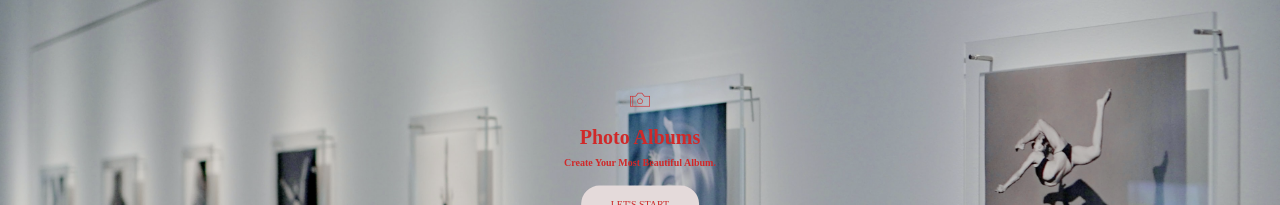
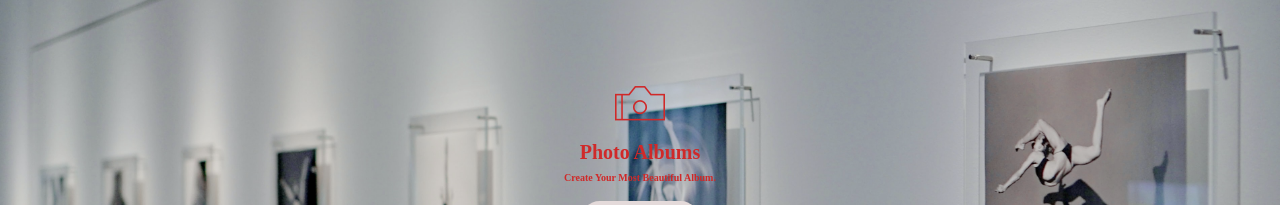
Before and after one commit to Rama-Qandeel/gallery-website, a React (Create React App) app in the folder front-end/: page / in a window 1280 px wide. Shown: the part 188-393 px from the top of the page. Built offline with nearby package versions, Linux system fonts and the light colour scheme; no server answers; the database is empty; the HTML template or start-up script is replaced by a standard one.

Commit message:
update some icon header style

```diff
--- a/front-end/sass/base/_typography.scss
+++ b/front-end/sass/base/_typography.scss
@@ -11,6 +11,13 @@ body {
     // text-transform: uppercase;
     backface-visibility: hidden;
     margin-bottom:1.5rem;
+
+
+    &__icon{
+        font-size:50px !important;
+        font-weight:400 !important;
+        margin-bottom:-20px
+    }
 
     &--main {
         display: block;
--- a/front-end/sass/components/_composition.scss
+++ b/front-end/sass/components/_composition.scss
@@ -28,7 +28,7 @@
         }
 
         &:hover {
-            outline: 1px solid $color-red-light;
+            outline: .3rem solid $color-red-light;
             transform: scale(1.05) translateY(-.5rem);
             box-shadow: 0 2.5rem 4rem rgba($color-black, .5);
             z-index: 20;
--- a/front-end/src/App.css
+++ b/front-end/src/App.css
@@ -21,6 +21,10 @@ body {
   color: #f71e1e;
   backface-visibility: hidden;
   margin-bottom: 1.5rem; }
+  .heading-primary__icon {
+    font-size: 50px !important;
+    font-weight: 400 !important;
+    margin-bottom: -20px; }
   .heading-primary--main {
     display: block;
     font-size: 2rem;
@@ -453,7 +457,7 @@ body {
       left: 6%;
       top: -2rem; }
     .composition__photo:hover {
-      outline: 1px solid #f14d4d;
+      outline: 0.3rem solid #f14d4d;
       transform: scale(1.05) translateY(-0.5rem);
       box-shadow: 0 2.5rem 4rem rgba(0, 0, 0, 0.5);
       z-index: 20; }
--- a/front-end/src/components/Home.js
+++ b/front-end/src/components/Home.js
@@ -17,7 +17,7 @@ const Home = () => {
         </div>
         <div class="header__text-box">
                 <h1 class="heading-primary">
-                  <p className="icon-basic-photo"></p>
+                  <p className="icon-basic-photo heading-primary--main heading-primary__icon"></p>
                     <span class="heading-primary--main">Photo Albums</span>
                     <span class="heading-primary--sub">Create Your Most Beautiful Album.</span>
                 </h1>
```
